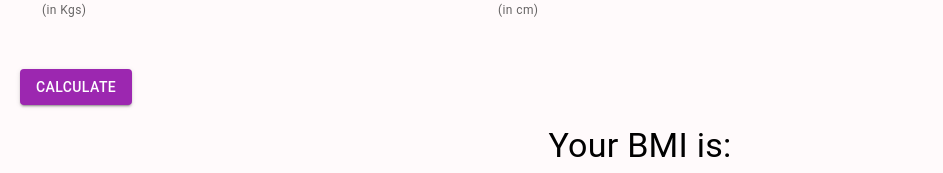
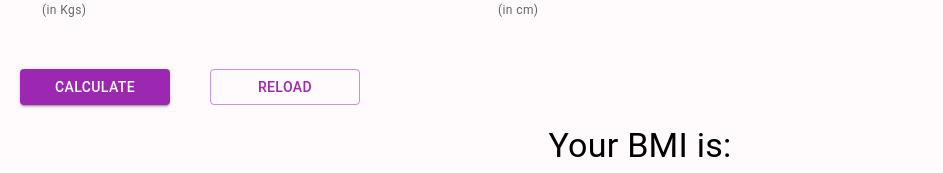
Before and after one commit to Ujjwalsharma7/Strength_Studio, a React (Create React App) app: page / in a window 1280 px wide. Shown: the part 1840-2013 px from the top of the page, without its empty margins (0-943 px from the left). Built offline with nearby package versions, Linux system fonts and the light colour scheme; no server answers.

Commit message:
added reload button

```diff
--- a/src/components/BMIForm.js
+++ b/src/components/BMIForm.js
@@ -25,6 +25,12 @@ const BMIForm = () => {
             setBmi(bmi.toFixed(1));
         }
     }
+
+    let reload = (event) => {
+        setWeight(0);
+        setHeight(0);
+        setBmi('');
+    }
     return (
         <Box
             component="form"
@@ -33,6 +39,7 @@ const BMIForm = () => {
             }}
             noValidate
             autoComplete="off"
+            onSubmit={calcBmi}
         >
             <Stack direction='row'>
 
@@ -72,8 +79,10 @@ const BMIForm = () => {
 
 
             </Stack>
-
-            <Button variant='contained' type='submit' color='secondary' sx={{ margin: '20px' }} onClick={calcBmi}>Calculate</Button>
+            <Stack direction='row'>
+            <Button variant='contained' type='submit' color='secondary' sx={{ margin: '20px', width:'150px'}} >Calculate</Button>
+            <Button variant='outlined' type='submit' color='secondary' sx={{ margin: '20px', width:'150px'}} onClick={reload} >Reload</Button>
+            </Stack>
             <Stack sx={{justifyContent:'center', alignItems: 'center'}}>
             <Typography variant='h4'>Your BMI is: {bmi}</Typography>
             <Typography variant='h6'>Message</Typography>
```
